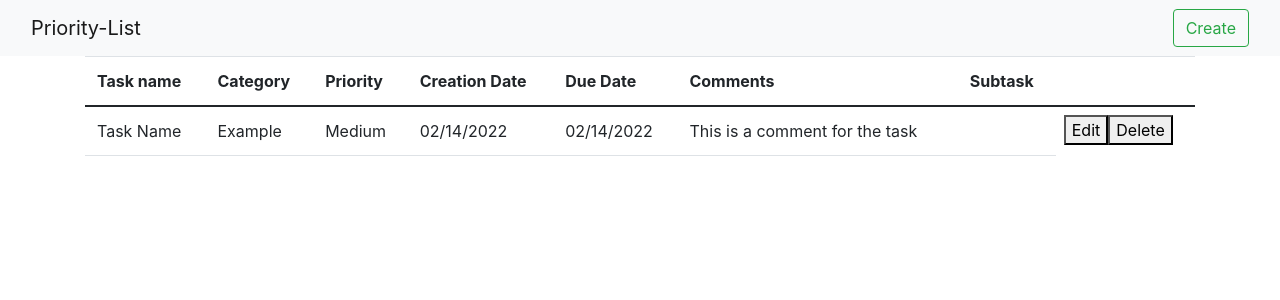
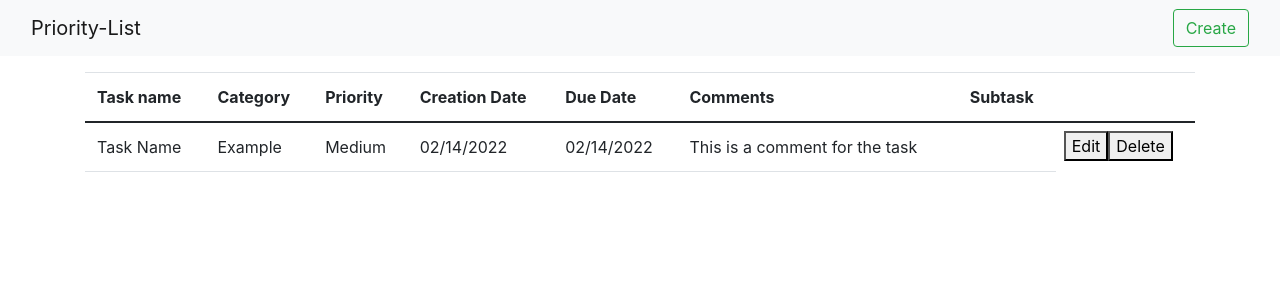
Before and after one commit to derallsm/priority-list, an Angular app: page / in a window 1280 px wide. Shown: the top 300 px of the page. Built offline with nearby package versions, Linux system fonts and the light colour scheme.

Commit message:
Style added to the task&task-list container.

```diff
--- a/src/app/app.component.html
+++ b/src/app/app.component.html
@@ -1,6 +1,6 @@
 <app-header></app-header>
 
-<div class="container">
+<div class="container mt-3">
     <router-outlet></router-outlet>
 </div>
 
--- a/src/app/app.component.ts
+++ b/src/app/app.component.ts
@@ -3,7 +3,7 @@ import { Component } from '@angular/core';
 @Component({
   selector: 'app-root',
   templateUrl: './app.component.html',
-  styleUrls: ['./app.component.css']
+  styleUrls: ['./app.component.scss']
 })
 export class AppComponent {
   title = 'Priority-list';
```
Also changed, not shown: src/app/app.component.scss (added, +7 -0 lines).
